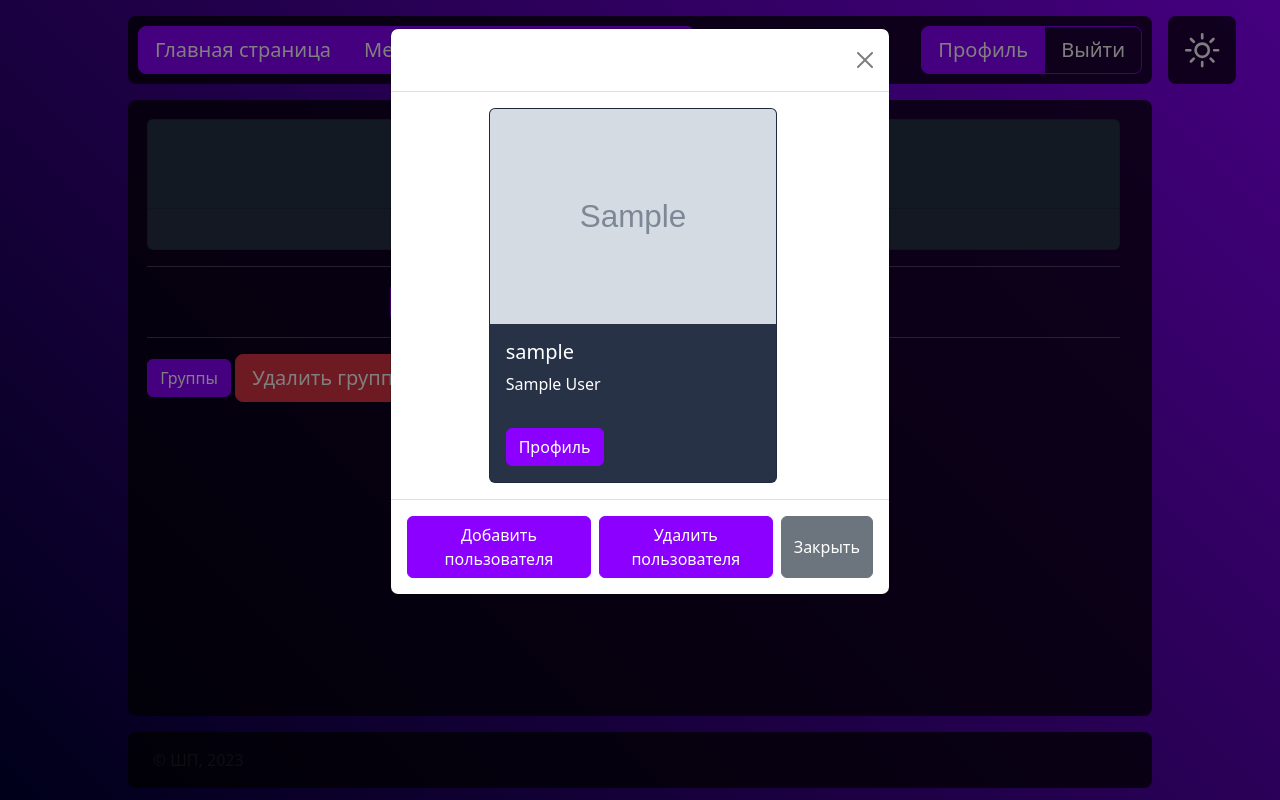
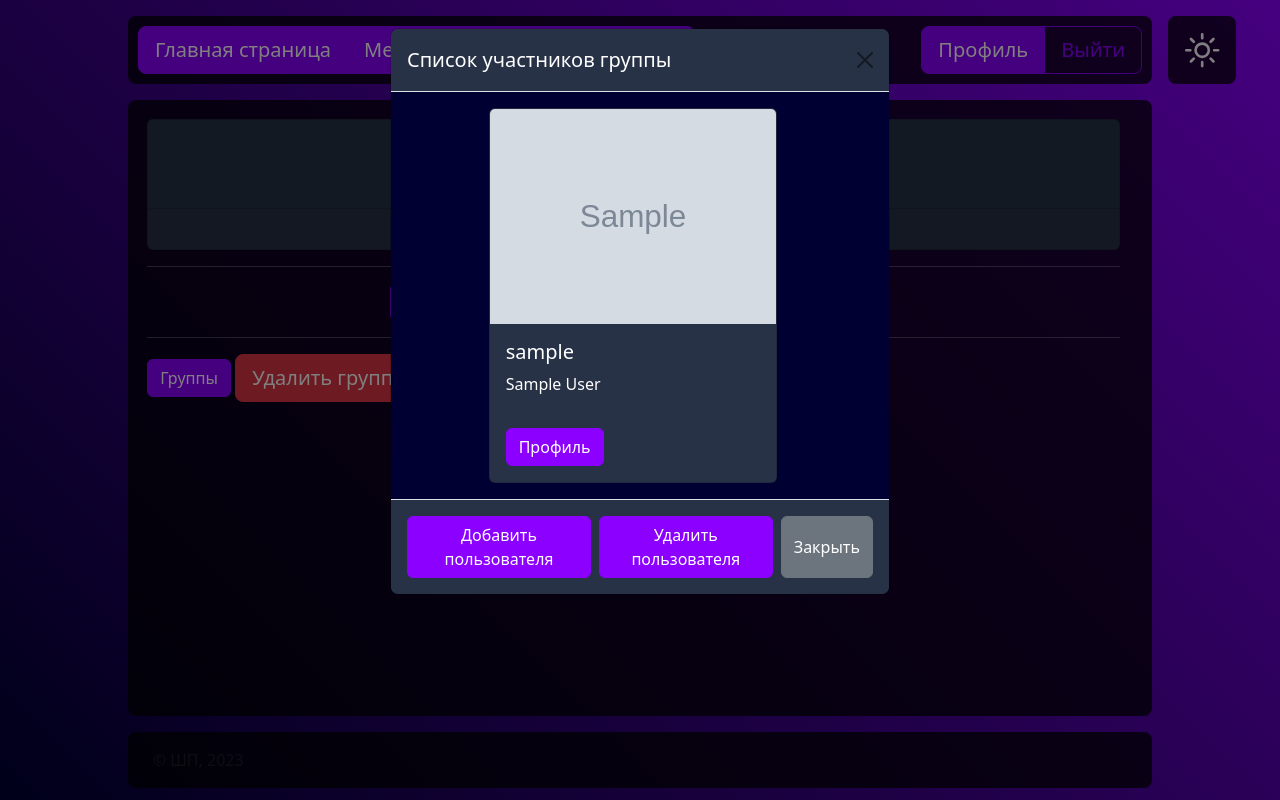
Before and after one commit to urtanto/FinE, a Django app: page /groups/group/1 in a window 1280 px wide, after a click on "Показать список участников". Run offline with Django 4.2, Linux system fonts and the light colour scheme; a user stored in the database is signed in; tables that the repository leaves empty hold one stand-in row (values such as "Sample post"); grey boxes marked "Sample" are stand-in pictures; some libraries are stand-ins or nearby versions.

Commit message:
dark theme fixes

```diff
--- a/fine/static/css/base.css
+++ b/fine/static/css/base.css
@@ -75,6 +75,14 @@ html {
     --scrollbarBorderRadius: calc(var(--scrollbarWidth) / 2);
 }
 
+.center-message {
+    display: flex;
+    width: 100%;
+    height: 100%;
+    align-items: center;
+    justify-content: center;
+}
+
 .np {
     display: flex;
     flex-direction: column;
--- a/fine/static/css/dark.css
+++ b/fine/static/css/dark.css
@@ -57,10 +57,12 @@
 
 .dark .btn-outline-primary {
     border-color: #8b00ff;
+    color: #8b00ff;
 }
 
 .dark .btn-outline-primary:hover {
     background-color: #8b00ff;
+    color: #FFFFFF;
 }
 
 .dark .myform-color > div > input,
@@ -75,7 +77,15 @@ html.dark {
     --scrollbarThumb: rgba(255, 255, 255, 0.5);
 }
 
+.dark .modal-body {
+    background-color: #000033;
+}
+
+
 .dark .card,
-.dark .card > ul > li {
+.dark .card > ul > li,
+.dark .modal-content,
+.dark .modal-header,
+.dark .modal-footer{
     background-color: #273247;
 }
```
Also changed, not shown: fine/static/css/cards.css (+0 -8 lines), fine/templates/pages/groups/add_to_group.html (+14 -8 lines), fine/templates/pages/groups/create_group.html (+9 -9 lines), fine/templates/pages/groups/group.html (+25 -15 lines), fine/templates/pages/groups/remove_from_the_group.html (+13 -8 lines).
